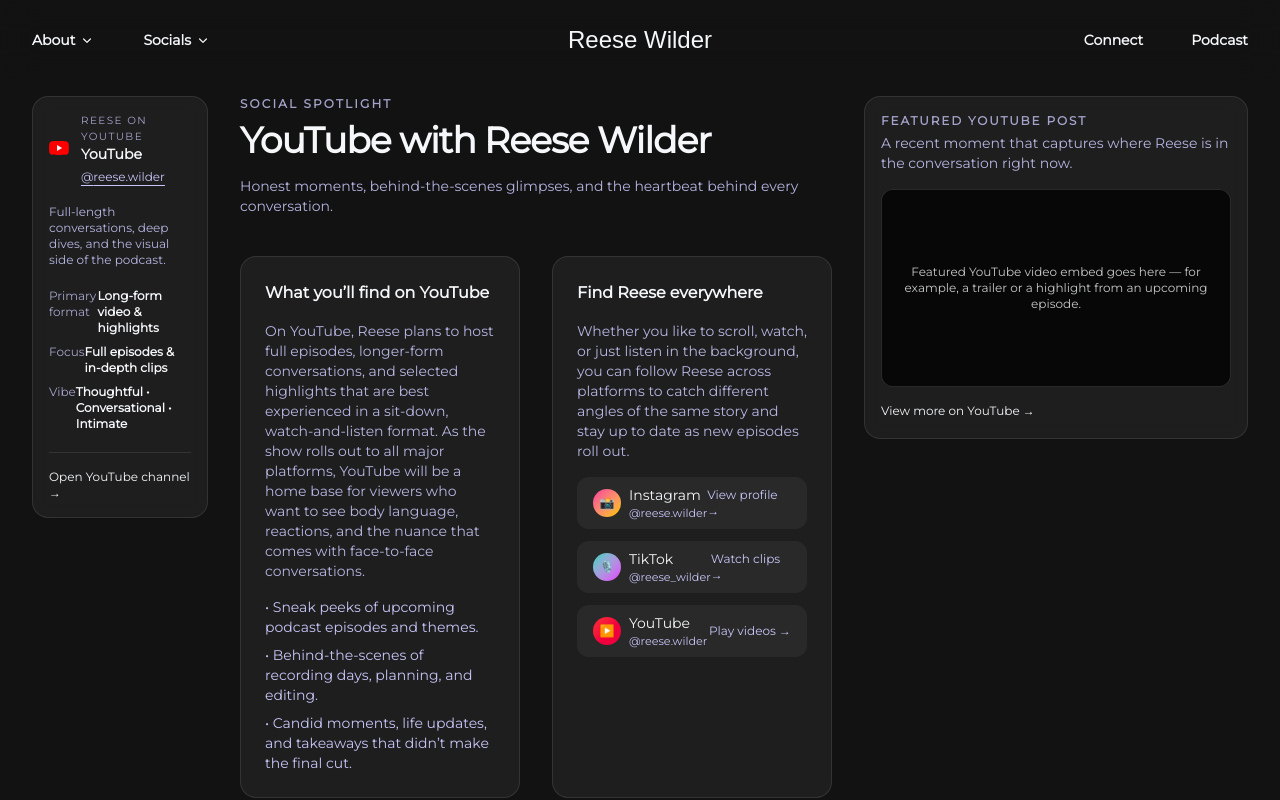
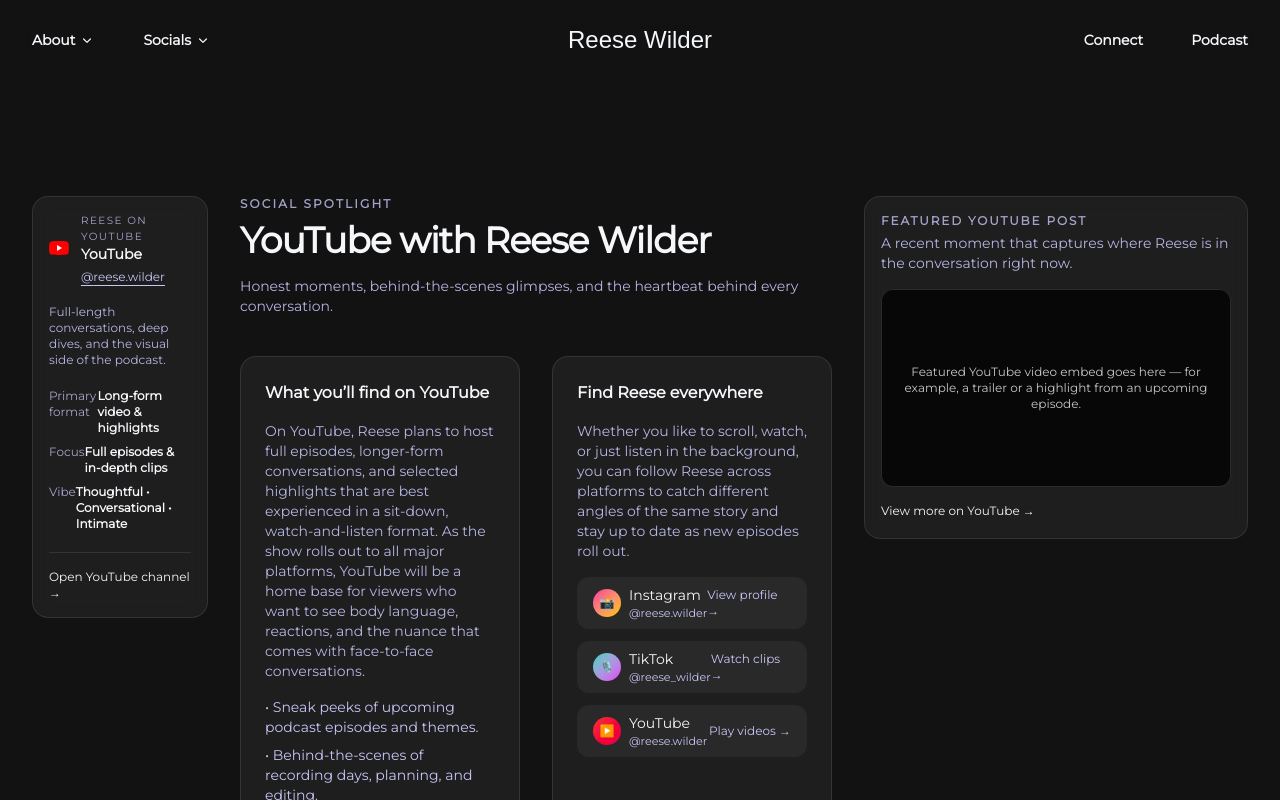
Before and after one commit to HammontreeWebDev/reese_wilder_personal_website, a Next.js app: page /socials/youtube in a window 1280 px wide. Shown: the top 800 px of the page. Built offline with nearby package versions, Linux system fonts and the light colour scheme; a web font is replaced by a local one.

Commit message:
added padding

```diff
--- a/app/ui/common/SocialSection.jsx
+++ b/app/ui/common/SocialSection.jsx
@@ -10,7 +10,7 @@
   featuredPostEmbed,  // React node with iframe / blockquote / etc.
 }) {
   return (
-    <div className="flex min-h-full flex-col bg-[var(--matte-black)] text-[var(--steel-white)]">
+    <div className="flex min-h-screen flex-col bg-[var(--matte-black)] text-[var(--steel-white)] pt-25">
       <div className="mx-auto flex w-full max-w-7xl items-start gap-x-8 px-4 py-24 sm:px-6 lg:px-8">
         {/* LEFT COLUMN – Platform summary / quick links */}
         <aside className="sticky top-24 hidden w-44 shrink-0 lg:block">
--- a/app/ui/page_specific_components/home/HomeHeroSection.jsx
+++ b/app/ui/page_specific_components/home/HomeHeroSection.jsx
@@ -1,6 +1,6 @@
 export default function HomeHeroSection() {
     return (
-        <header className="bg-[var(--matte-black)] text-[var(--steel-white)]">
+        <div className="bg-[var(--matte-black)] text-[var(--steel-white)]">
             <div className="relative isolate overflow-hidden min-h-screen">
                 {/* Background image – subtle texture over matte black */}
                 <img
@@ -86,6 +86,6 @@
                     />
                 </div>
             </div>
-        </header>
+        </div>
     );
 }
```
